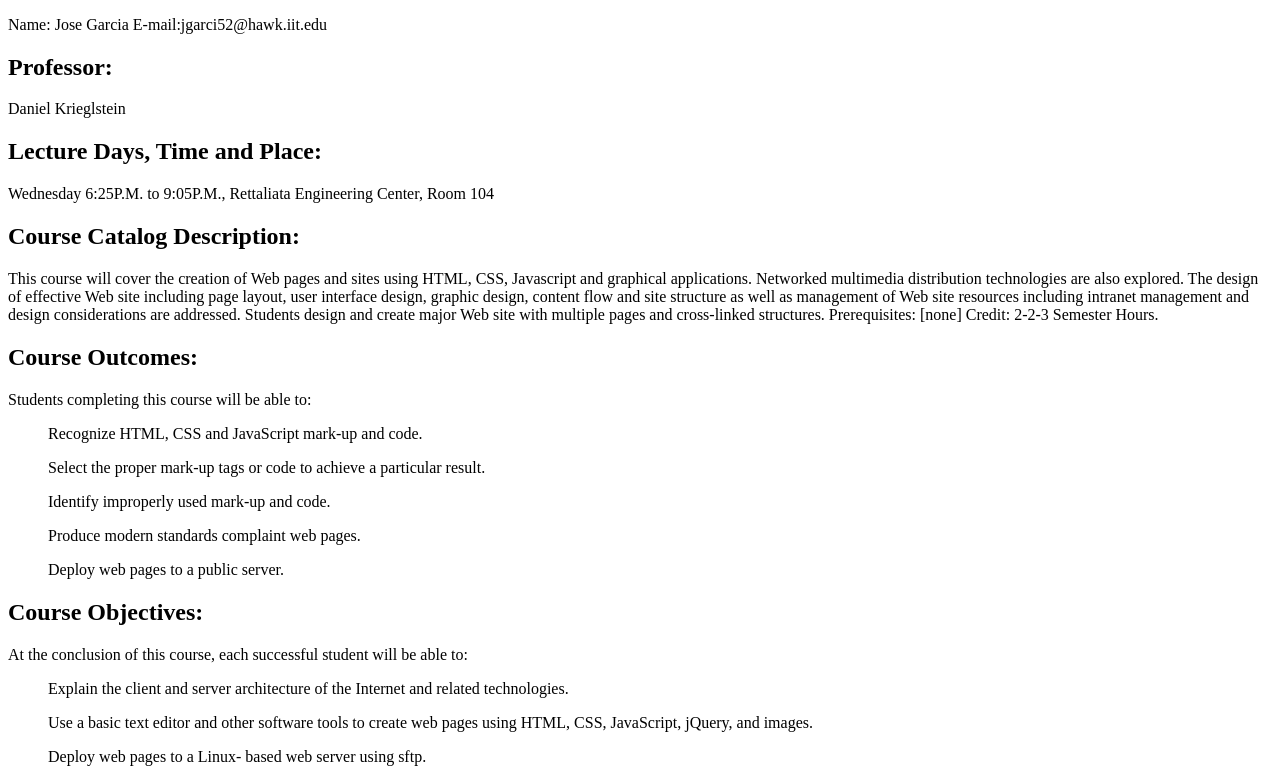
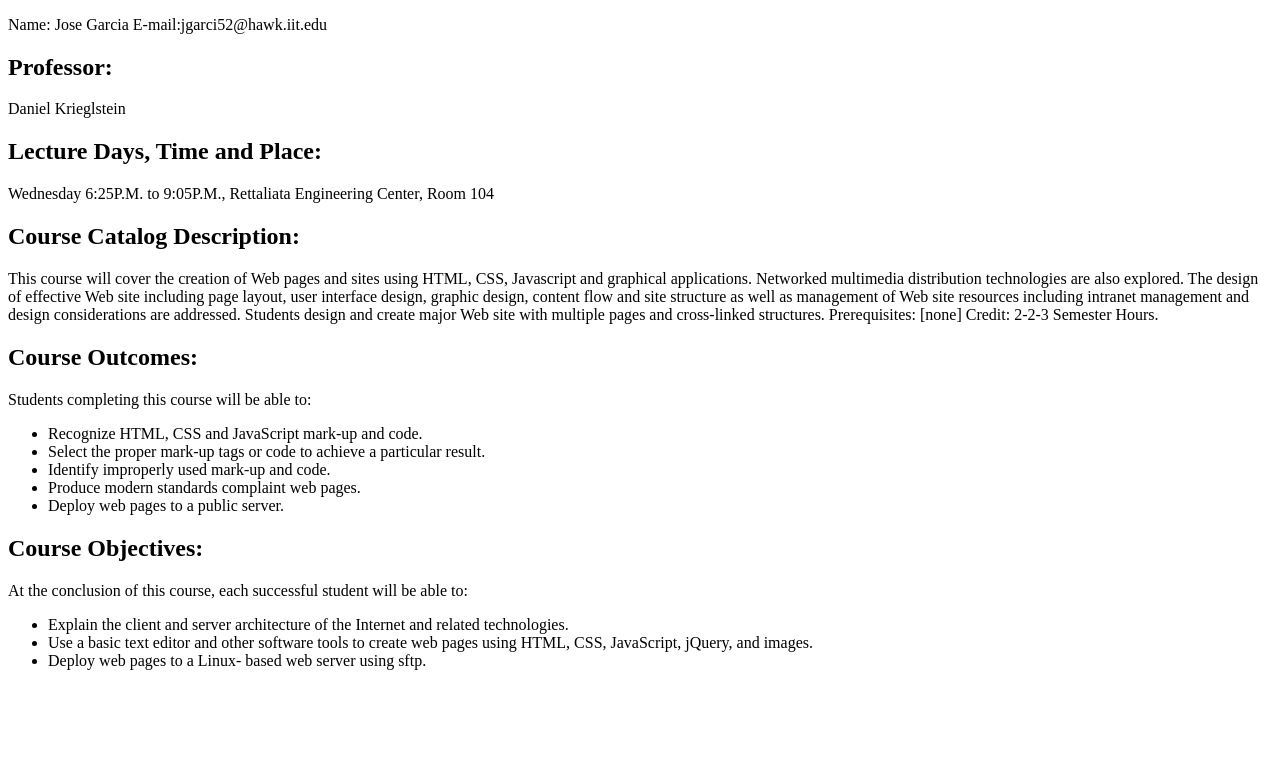
Before and after one commit to SaverLINK48/Lab_1, a plain HTML site: page index.html in a window 1280 px wide. Shown: the part 105-887 px from the top of the page. After the commit the page ends 800 px from the top, so only its background shows below. Drawn offline with Linux system fonts and the light colour scheme.

Commit message:
Tried to validate code and then fixed errors. Code is now Validated.

```diff
--- a/index.html
+++ b/index.html
@@ -19,16 +19,20 @@
 		<p>This course will cover the creation of Web pages and sites using HTML, CSS, Javascript and graphical applications. Networked multimedia distribution technologies are also explored. The design of effective Web site including page layout, user interface design, graphic design, content flow and site structure as well as management of Web site resources including intranet management and design considerations are addressed. Students design and create major Web site with multiple pages and cross-linked structures. Prerequisites: [none] Credit: 2-2-3 Semester Hours.</p>
 	<h2>Course Outcomes: </h2>
 	  <p>Students completing this course will be able to:</p>
-		  <ul>Recognize HTML, CSS and JavaScript mark-up and code.</ul>
-		  <ul>Select the proper mark-up tags or code to achieve a particular result.</ul>
-		  <ul>Identify improperly used mark-up and code.</ul>
-		  <ul>Produce modern standards complaint web pages.</ul>
-		  <ul>Deploy web pages to a public server.</ul>
+		<ul>
+		  <li>Recognize HTML, CSS and JavaScript mark-up and code.</li>
+		  <li>Select the proper mark-up tags or code to achieve a particular result.</li>
+		  <li>Identify improperly used mark-up and code.</li>
+		  <li>Produce modern standards complaint web pages.</li>
+		  <li>Deploy web pages to a public server.</li>
+		</ul>
 	<h2>Course Objectives: </h2>
 	  <p>At the conclusion of this course, each successful student will be able to:</p>
-		  <ul>Explain the client and server architecture of the Internet and related technologies.</ul>
-		  <ul>Use a basic text editor and other software tools to create web pages using HTML, CSS, JavaScript, jQuery, and images.</ul>
-		  <ul>Deploy web pages to a Linux- based web server using sftp.</ul>
+		<ul>
+		  <li>Explain the client and server architecture of the Internet and related technologies.</li>
+		  <li>Use a basic text editor and other software tools to create web pages using HTML, CSS, JavaScript, jQuery, and images.</li>
+		  <li>Deploy web pages to a Linux- based web server using sftp.</li>
+		</ul>
   </section>
 </body>
 </html>
```
